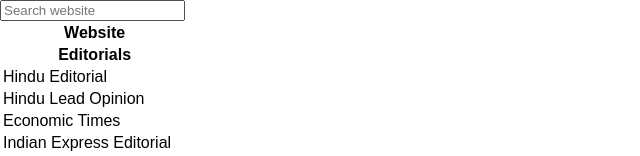
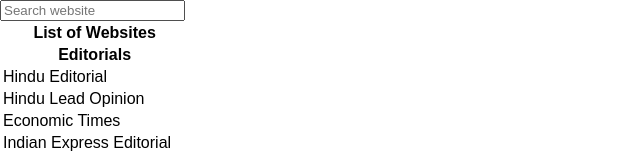
Before and after one commit to praneethr86/newscast-react, a React (Create React App) app: page / in a window 1280 px wide. Shown: the top 156 px of the page, without its empty margins (0-640 px from the left). Built offline with nearby package versions, Linux system fonts and the light colour scheme.

Commit message:
minor fixes and readme update

```diff
--- a/src/components/Category/CategoryTable.js
+++ b/src/components/Category/CategoryTable.js
@@ -29,7 +29,7 @@
     <table>
       <thead>
         <tr>
-          <th>Website</th>
+          <th>List of Websites</th>
         </tr>
       </thead>
       <tbody>{rows}</tbody>
```
Also changed, not shown: 1 other file (tests, documents, lock files or other folders).
